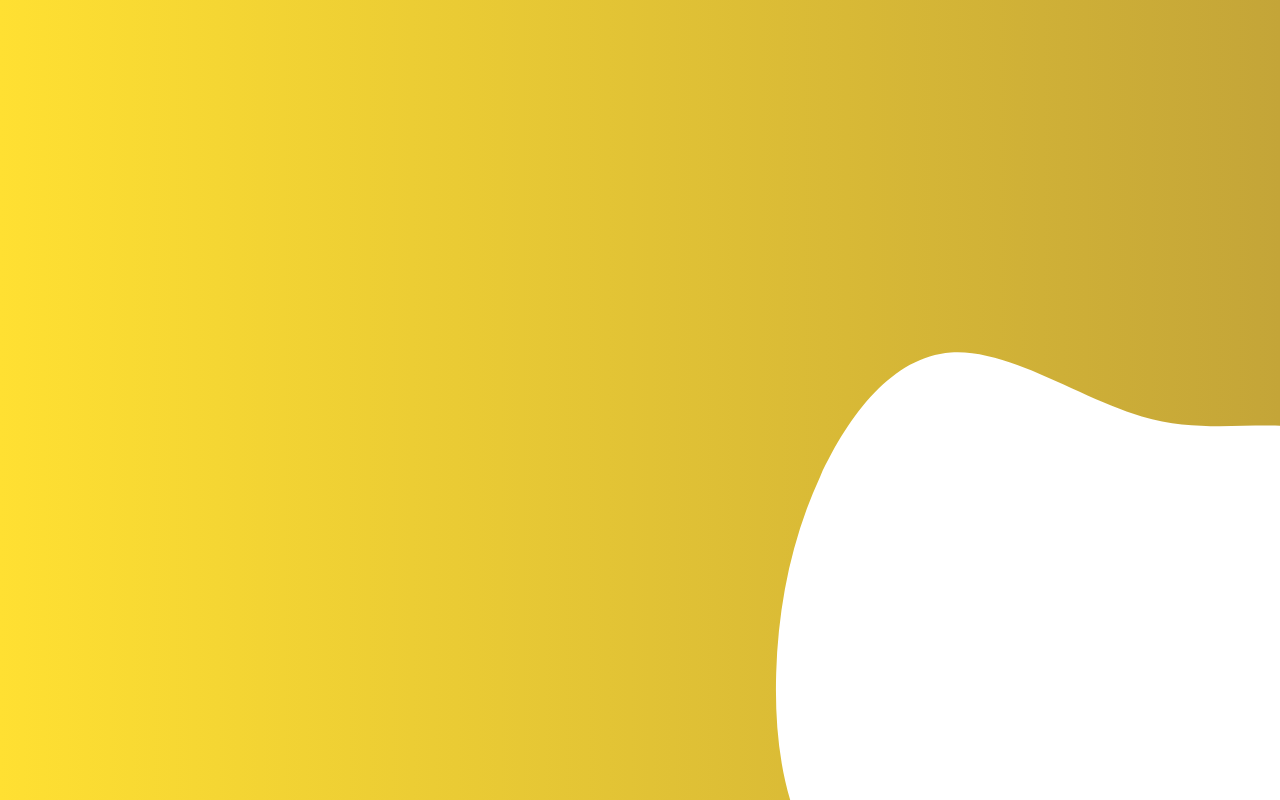
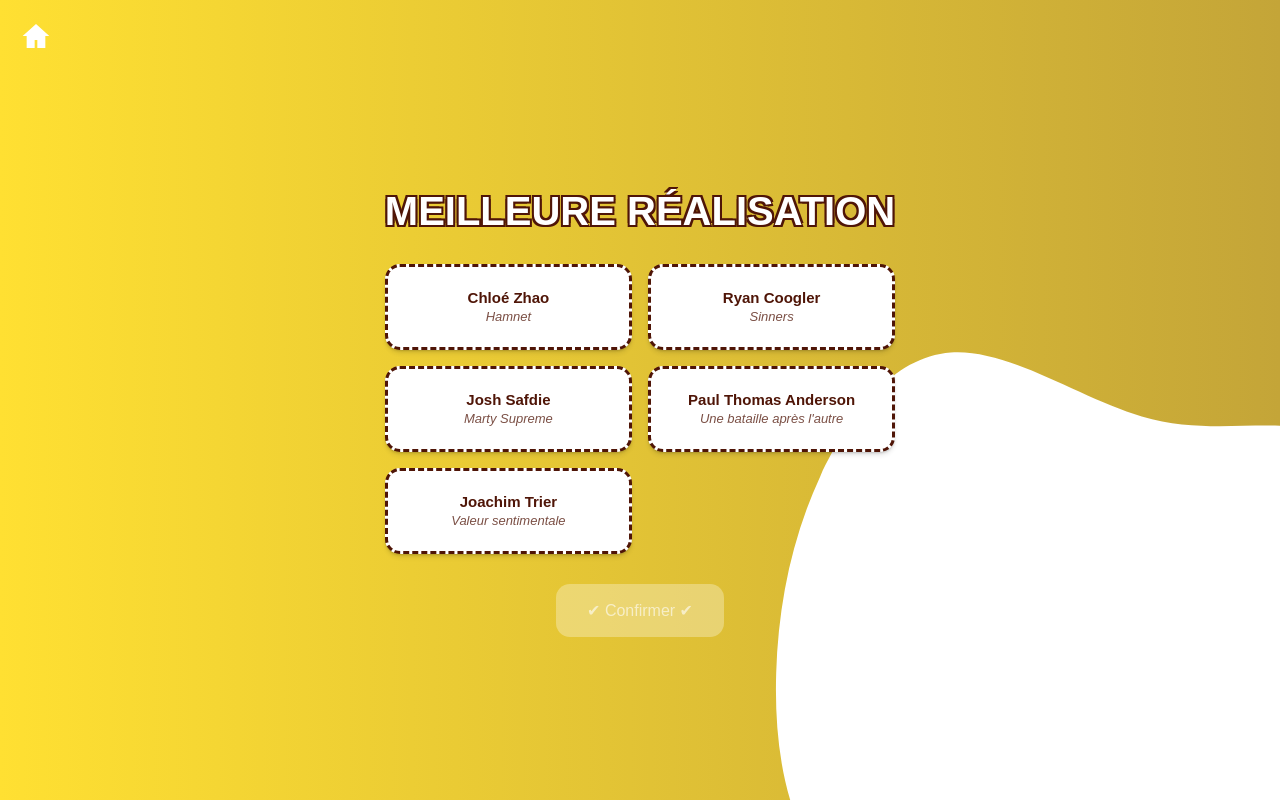
Before and after one commit to rjousse18/oskar_game_front, a React (Create React App) app: page /category in a window 1280 px wide. Before the commit this address had no page. Built offline with nearby package versions, Linux system fonts and the light colour scheme.

Commit message:
page test d'une catégorie

```diff
--- a/src/App.tsx
+++ b/src/App.tsx
@@ -1,6 +1,7 @@
 import { BrowserRouter, Routes, Route } from "react-router-dom";
 import Home from "./pages/Home";
 import CreateGame from "./pages/CreateGame";
+import CategoryPage from "./pages/CategoryPage";
 
 function App() {
   return (
@@ -8,6 +9,7 @@ function App() {
       <Routes>
         <Route path="/" element={<Home />} />
         <Route path="/create-game" element={<CreateGame />} />
+        <Route path="/category" element={<CategoryPage />} />
       </Routes>
     </BrowserRouter>
   );
--- /dev/null
+++ b/src/css/CategoryPage.css
@@ -0,0 +1,129 @@
+.category-wrapper {
+  max-width: 900px;
+  margin: 0 auto;
+  padding: 40px 20px;
+  text-align: center;
+}
+
+
+/* TITRE */
+
+.category-title {
+    font-size: clamp(22px, 4vw, 40px);
+    color: white;
+    text-shadow:
+        -2px -2px 0 #4f1507,
+        2px -2px 0 #4f1507,
+        -2px  2px 0 #4f1507,
+        2px  2px 0 #4f1507;
+    margin-bottom: 30px;
+}
+
+
+/* JOUEURS */
+
+.players-row {
+    display: flex;
+    justify-content: center;
+    gap: 14px;
+    margin-bottom: 40px;
+    flex-wrap: wrap;
+}
+
+.player-dot {
+    width: 26px;
+    height: 26px;
+    border-radius: 50%;
+    background: white;
+    opacity: 0.3;
+    transition: 0.2s ease;
+}
+
+.player-dot.voted {
+    opacity: 1;
+    transform: scale(1.2);
+}
+
+.player-dot.empty {
+    opacity: 0.1;
+}
+
+
+/* NOMMES */
+
+.nominees-grid {
+    display: grid;
+    grid-template-columns: repeat(auto-fit, minmax(240px, 1fr));
+    gap: 16px;
+    margin-bottom: 30px;
+}
+
+.nominee-card {
+    padding: 22px 18px;
+    font-size: 16px;
+    font-weight: 600;
+    background-color: white;
+    color: #4f1507;
+    border: 3px dashed #4f1507;
+    border-radius: 15px;
+    cursor: pointer;
+    transition: 0.2s ease;
+    box-shadow:
+        0 1px 1px hsl(0deg 0% 0% / 0.075),
+        0 2px 2px hsl(0deg 0% 0% / 0.075),
+        0 4px 4px hsl(0deg 0% 0% / 0.075);
+}
+
+.nominee-card:hover:not(:disabled) {
+    background-color: rgb(244, 255, 190);
+    transform: scale(1.03);
+}
+
+.nominee-card.selected {
+    background-color: #ffe032;
+    border-style: solid;
+    transform: scale(1.04);
+}
+
+.nominee-card.locked {
+    opacity: 0.7;
+    cursor: default;
+}
+
+
+.nominee-artist {
+    font-weight: 700;
+    font-size: 15px;
+}
+
+.nominee-film {
+    font-weight: 400;
+    font-size: 13px;
+    font-style: italic;
+    opacity: 0.75;
+}
+
+
+/* CONFIRMATION */
+
+.confirm-btn {
+    padding: 14px 28px;
+    font-size: 16px;
+    border-radius: 14px;
+    border: 3px solid transparent;
+    cursor: pointer;
+    background-color: rgba(255,255,255,0.3);
+    color: rgba(255,255,255,0.6);
+    transition: 0.2s ease;
+}
+
+.confirm-btn.active {
+    background-color: white;
+    color: #4f1507;
+    border-color: #4f1507;
+}
+
+.confirm-btn.active:hover {
+    background-color: #ffe032;
+    transform: scale(1.05);
+}
--- /dev/null
+++ b/src/pages/CategoryPage.tsx
@@ -0,0 +1,124 @@
+import { useState } from "react";
+import { useLocation, useNavigate } from "react-router-dom";
+import type {Player, Nominee, CategoryLocationState} from "../types";
+import Layout from "../components/Layout";
+import HomeButton from "../components/HomeButton";
+import "../css/CategoryPage.css";
+
+
+
+// Les petites étoiles pour indiquer quand les joueurs ont voté ou non
+// Un emplacement d'étoile est grisé jusqu'à ce qu'un joueur vote, puis coloré aux couleurs du joueur
+// A FAIRE
+
+const Etoile = ({ player, isEmpty }: { player?: Player; isEmpty?: boolean }) => {
+  const voted = player?.hasVoted ?? false;
+
+  return (
+    <div></div>
+  );
+};
+
+
+const CategoryPage = () => {
+  const navigate = useNavigate();
+  const { state } = useLocation();
+
+  // Récupération du state passé depuis la page pécédente
+  const {
+    players = [],
+    currentPlayerId = "",
+  } = (state as CategoryLocationState) ?? {};
+
+  // Nommés en dur
+  const nominees: Nominee[] = [
+    { id: "n1", artist: "Chloé Zhao",           film: "Hamnet" },
+    { id: "n2", artist:"Ryan Coogler" ,         film: "Sinners" },
+    { id: "n3", artist: "Josh Safdie",          film: "Marty Supreme" },
+    { id: "n4", artist: "Paul Thomas Anderson", film: "Une bataille après l'autre" },
+    { id: "n5", artist: "Joachim Trier",        film: "Valeur sentimentale" },
+  ];
+
+  // Catégorie en dur
+  const categoryName = "MEILLEURE RÉALISATION";
+
+  // Rempli jusqu'à 8 emplacements pour l'affichage des étoiles
+  const slots: (Player | null)[] = Array.from(
+    { length: 8 },
+    (_, i) => players[i] ?? null
+  );
+
+  // Je définis les states pour le vote:
+
+  // selected pour le choix du joueur
+  const [selected, setSelected] = useState<string | null>(null);
+
+  //confirmed pour bloquer le vote après confirmation
+  const [confirmed, setConfirmed] = useState(false);
+
+  // Fonction de sélection d'un nominé
+  const handleSelect = (id: string) => {
+    if (confirmed) return;
+    setSelected(id);
+  };
+
+  // Fonction de confirmation du vote
+  const handleConfirm = () => {
+    if (!selected) return;
+    setConfirmed(true);
+    console.log("VOTE", { currentPlayerId, nomineeId: selected }); // en attendant le socket
+  };
+
+
+  return (
+
+    <Layout>
+
+      <HomeButton />
+
+      <div className="category-wrapper">
+
+        <h1 className="category-title">{categoryName}</h1>
+
+
+        {/* NOMINÉS */}
+        <div className="nominees-grid">
+          {nominees.map((n) => (
+            <button
+              key={n.id}
+              className={[
+                "nominee-card",
+                selected === n.id ? "selected" : "",
+                confirmed ? "locked" : "",
+              ]
+                .filter(Boolean)
+                .join(" ")}
+              onClick={() => handleSelect(n.id)}
+              disabled={confirmed}
+            >
+              <span className="nominee-artist">{n.artist}</span>
+              <br />
+              <span className="nominee-film">{n.film}</span>
+            </button>
+          ))}
+        </div>
+
+        {!confirmed ? (
+          <button
+            className={`confirm-btn ${selected ? "active" : ""}`}
+            disabled={!selected}
+            onClick={handleConfirm}
+          >
+            ✔ Confirmer ✔
+          </button>
+        ) : (
+          <p className="subtitle">
+            Vote enregistré, en attente des autres joueurs…
+          </p>
+        )}
+      </div>
+  </Layout>
+  );
+};
+
+export default CategoryPage;
--- a/src/pages/CreateGame.tsx
+++ b/src/pages/CreateGame.tsx
@@ -1,6 +1,7 @@
 import { useState, useEffect } from "react";
 import { useLocation, useNavigate } from "react-router-dom";
 import { useSocket } from "../hooks/useSocket";
+import type {Player} from "../types";
 import Layout from "../components/Layout";
 import Button from "../components/Button";
 import PlayerList from "../components/PlayerList";
@@ -8,12 +9,7 @@ import AnimatedTitle from "../components/AnimatedTitle";
 import HomeButton from "../components/HomeButton";
 import "../css/App.css";
 
-// Types pour les joueurs
-interface Player {
-    id: string;
-    pseudo: string;
-    color: string;
-}
+
 
 // Couleurs pour les joueurs
 const colors = ["#f44336", "#e91e63", "#9c27b0", "#3f51b5", "#2196f3", "#4caf50", "#ff9800"];
@@ -84,7 +80,18 @@ const CreateGame = () => {
       {players.length === 1 ? (
         <p className="subtitle">En attente d'autres joueurs...</p>
       ) : (
-      <Button label="Démarrer la partie" onClick={() => console.log("Start game")} />
+      <Button
+        label="Démarrer la partie"
+        onClick={() =>
+          navigate("/category", {
+            state: {
+              players,
+              gameCode,
+              currentPlayerId: players[0]?.id, // le créateur
+            },
+          })
+        }
+      />
       )}
     </Layout>
   );
--- a/src/styles/theme.ts
+++ /dev/null
@@ -1,6 +0,0 @@
-export const theme = {
-  colors: {
-    gold: "#c8ab3f",
-    brown: "#6b3a1e",
-  },
-};
--- /dev/null
+++ b/src/types/index.ts
@@ -0,0 +1,18 @@
+export interface Player {
+  id: string;
+  pseudo: string;
+  color: string;
+  hasVoted?: boolean;
+}
+
+export interface Nominee {
+  id: string;
+  artist: string;
+  film: string;
+}
+
+export interface CategoryLocationState {
+  players: Player[];
+  gameCode: string;
+  currentPlayerId: string;
+}
```
Also changed, not shown: 1 other file (tests, documents, lock files or other folders).
